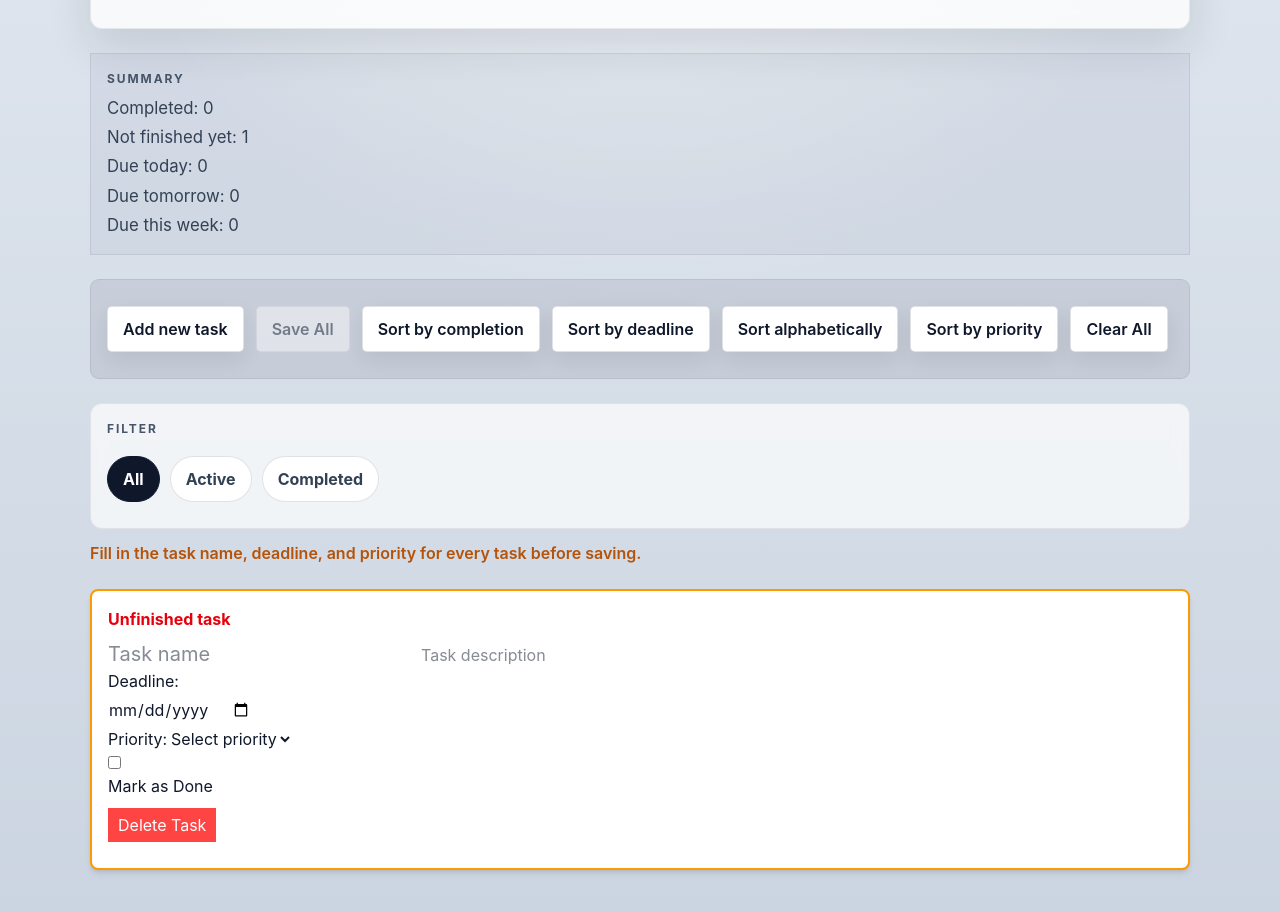
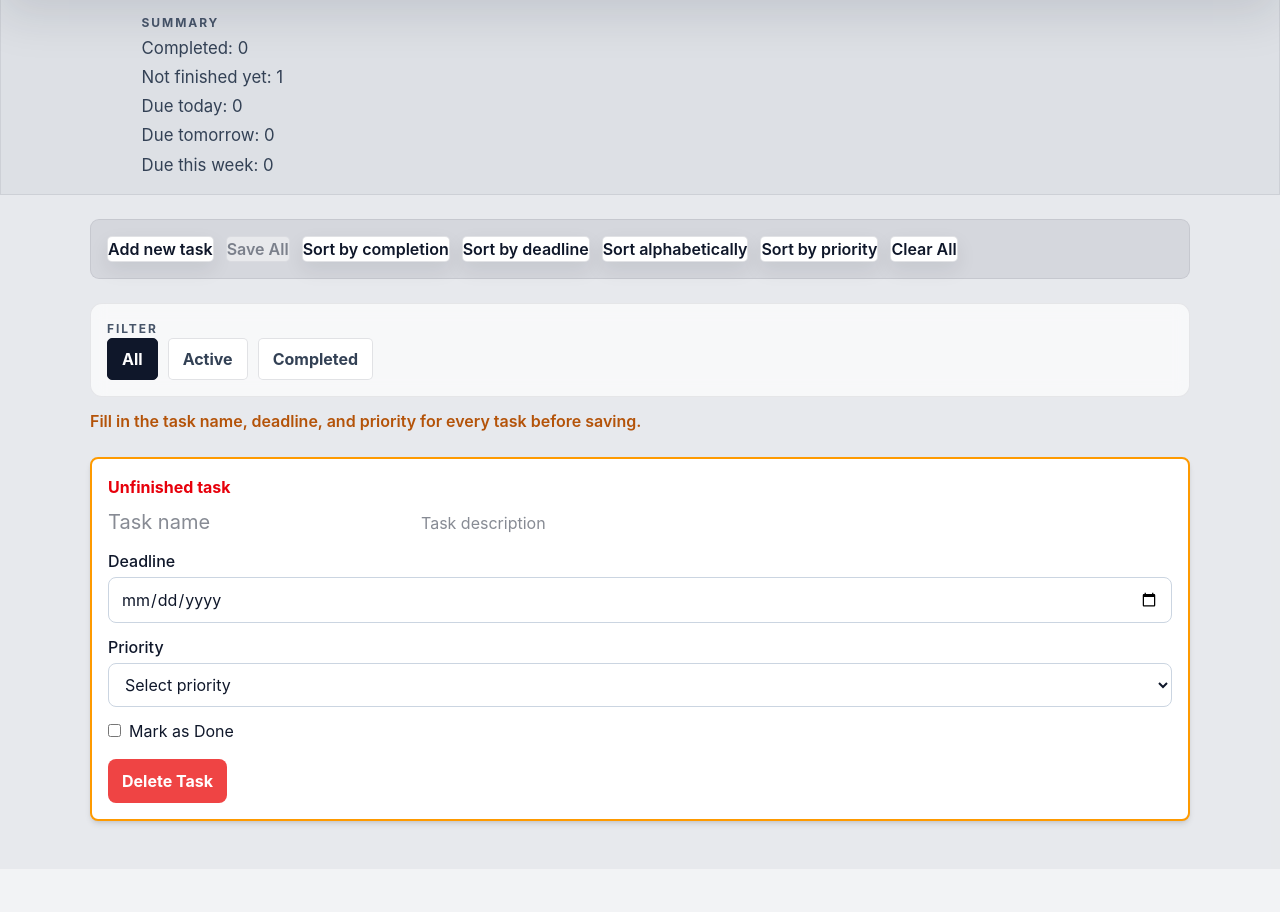
Before and after one commit to Nosh-H/todo-app-v2, a Vue app: page / in a window 1280 px wide. Shown: the part 260-1172 px from the top of the page. After the commit the page ends 1129 px from the top, so only its background shows below. Built offline with nearby package versions, Linux system fonts and the light colour scheme.

Commit message:
Package tasks into TaskCards, make header and summary full wide

```diff
--- a/src/App.vue
+++ b/src/App.vue
@@ -1,5 +1,5 @@
 <script setup>
-import Task from './components/Task.vue'
+import TaskCard from './components/TaskCard.vue'
 import { ref, computed } from 'vue'
 
 const priorityOptions = ['Critical', 'High', 'Medium', 'Low', 'Optional']
@@ -94,12 +94,6 @@ function isTaskValid(task) {
   )
 }
 
-// Determines styling of task border based on completion status
-function getTaskBorderClass(task) {
-  if (!isTaskValid(task)) return 'border-amber-500'
-  return task.completed ? 'border-green-500' : 'border-red-500'
-}
-
 // Number of tasks marked completed / incomplete.
 // These are `computed` so the template updates reactively when `tasks` change.
 const completedCount = computed(() => tasks.value.filter((t) => t.completed).length)
@@ -190,6 +184,27 @@ function updateTaskDescription(taskId, newDescription) {
   }
 }
 
+function updateTaskDeadline(taskId, newDeadline) {
+  const task = tasks.value.find((entry) => entry.id === taskId)
+  if (task) {
+    task.deadline = newDeadline
+  }
+}
+
+function updateTaskPriority(taskId, newPriority) {
+  const task = tasks.value.find((entry) => entry.id === taskId)
+  if (task) {
+    task.priority = newPriority
+  }
+}
+
+function updateTaskCompleted(taskId, isCompleted) {
+  const task = tasks.value.find((entry) => entry.id === taskId)
+  if (task) {
+    task.completed = isCompleted
+  }
+}
+
 function saveTasks() {
   if (!canSaveAll.value) return
   localStorage.setItem('tasks', JSON.stringify(tasks.value))
@@ -247,16 +262,12 @@ const filteredTasks = computed(() => {
 function getFilterButtonClass(option) {
   return option === activeFilter.value ? 'filter-pill filter-pill--active' : 'filter-pill'
 }
-
-function getTaskStatusLabel(task) {
-  return task.completed ? 'Finished task' : 'Unfinished task'
-}
 </script>
 
 <template>
   <main class="app-shell">
     <header class="app-header">
-      <p class="app-eyebrow">Task manager</p>
+      <p class="app-eyebrow" id="top-title">Task manager</p>
       <h1 class="app-title">Plan, prioritize, and finish your day with less friction</h1>
       <p class="app-description">
         Create tasks, add deadlines and priority levels, then sort everything to match how you want
@@ -265,7 +276,7 @@ function getTaskStatusLabel(task) {
     </header>
 
     <div id="summary" class="summary">
-      <p class="app-eyebrow">Summary</p>
+      <p class="app-eyebrow" id="top-title">Summary</p>
       <p class="bullet">Completed: {{ completedCount }}</p>
       <p class="bullet">Not finished yet: {{ incompleteCount }}</p>
       <p class="bullet">Due today: {{ dueTodayCount }}</p>
@@ -308,71 +319,23 @@ function getTaskStatusLabel(task) {
     </div>
 
     <div v-else class="task-list">
-      <div
+      <TaskCard
         v-for="task in filteredTasks"
         :key="task.id"
-        class="task-card bg-white shadow-md rounded-lg p-4 w-full box-border border-2"
-        :class="getTaskBorderClass(task)"
-      >
-        <h3 :class="task.completed ? 'text-green-600' : 'text-red-600'" class="font-bold mb-2">
-          {{ getTaskStatusLabel(task) }}
-        </h3>
-
-        <Task
-          :taskName="task.name"
-          @update:taskName="(newName) => updateTaskName(task.id, newName)"
-          :taskDescription="task.description"
-          @update:taskDescription="(newDesc) => updateTaskDescription(task.id, newDesc)"
-        />
-
-        <div>
-          <label style="display: inline-block">Deadline:</label>
-          <input type="date" v-model="task.deadline" required />
-        </div>
-
-        <div>
-          <label style="display: inline-block">Priority:</label>
-          <select v-model="task.priority" required>
-            <option disabled value="">Select priority</option>
-            <option v-for="option in priorityOptions" :key="option" :value="option">
-              {{ option }}
-            </option>
-          </select>
-        </div>
-
-        <div style="display: inline-block">
-          <input type="checkbox" :id="`done-${task.id}`" v-model="task.completed" />
-          <label :for="`done-${task.id}`">Mark as Done</label>
-        </div>
-
-        <br />
-        <button @click="deleteTask(task.id)" class="delete-btn">Delete Task</button>
-      </div>
+        :task="task"
+        :priority-options="priorityOptions"
+        @update:taskName="(newName) => updateTaskName(task.id, newName)"
+        @update:taskDescription="(newDesc) => updateTaskDescription(task.id, newDesc)"
+        @update:deadline="(newDeadline) => updateTaskDeadline(task.id, newDeadline)"
+        @update:priority="(newPriority) => updateTaskPriority(task.id, newPriority)"
+        @update:completed="(isCompleted) => updateTaskCompleted(task.id, isCompleted)"
+        @delete="deleteTask(task.id)"
+      />
     </div>
   </main>
 </template>
 
 <style scoped>
-input {
-  display: block;
-  margin: 5px 0;
-}
-
-.delete-btn {
-  background-color: #ff4444;
-  color: white;
-  border: none;
-  padding: 5px 10px;
-  cursor: pointer;
-  margin-top: 10px;
-}
-
-button {
-  margin: 10px 0;
-  padding: 10px 15px;
-  cursor: pointer;
-}
-
 .toolbar button:disabled {
   cursor: not-allowed;
   opacity: 0.45;
@@ -385,5 +348,4 @@ button {
   color: #b45309;
   font-weight: 600;
 }
-
 </style>
--- /dev/null
+++ b/src/components/TaskCard.vue
@@ -0,0 +1,156 @@
+<script setup>
+import { computed } from 'vue'
+import Task from './Task.vue'
+
+defineOptions({
+  name: 'TaskCard',
+})
+
+const props = defineProps({
+  task: {
+    type: Object,
+    required: true,
+  },
+  priorityOptions: {
+    type: Array,
+    required: true,
+  },
+})
+
+const emit = defineEmits([
+  'update:taskName',
+  'update:taskDescription',
+  'update:deadline',
+  'update:priority',
+  'update:completed',
+  'delete',
+])
+
+function toLocalDate(dateStr) {
+  if (!dateStr) return null
+  const parts = dateStr.split('-').map(Number)
+  if (parts.length !== 3 || parts.some(isNaN)) return null
+  return new Date(parts[0], parts[1] - 1, parts[2])
+}
+
+function isTaskValid(task) {
+  return (
+    typeof task.name === 'string' &&
+    task.name.trim().length > 0 &&
+    toLocalDate(task.deadline) !== null &&
+    props.priorityOptions.includes(task.priority)
+  )
+}
+
+const taskBorderClass = computed(() => {
+  if (!isTaskValid(props.task)) return 'border-amber-500'
+  return props.task.completed ? 'border-green-500' : 'border-red-500'
+})
+
+const taskStatusClass = computed(() => {
+  return props.task.completed ? 'text-green-600' : 'text-red-600'
+})
+
+const taskStatusLabel = computed(() => {
+  return props.task.completed ? 'Finished task' : 'Unfinished task'
+})
+
+const deadlineModel = computed({
+  get: () => props.task.deadline,
+  set: (value) => emit('update:deadline', value),
+})
+
+const priorityModel = computed({
+  get: () => props.task.priority,
+  set: (value) => emit('update:priority', value),
+})
+
+const completedModel = computed({
+  get: () => props.task.completed,
+  set: (value) => emit('update:completed', value),
+})
+</script>
+
+<template>
+  <article
+    class="task-card w-full box-border rounded-lg border-2 bg-white p-4 shadow-md"
+    :class="taskBorderClass"
+  >
+    <h3 class="mb-2 font-bold" :class="taskStatusClass">
+      {{ taskStatusLabel }}
+    </h3>
+
+    <Task
+      :taskName="task.name"
+      :taskDescription="task.description"
+      @update:taskName="(newName) => emit('update:taskName', newName)"
+      @update:taskDescription="(newDescription) => emit('update:taskDescription', newDescription)"
+    />
+
+    <div class="mt-3">
+      <label class="mb-1 block font-medium" :for="`deadline-${task.id}`">Deadline</label>
+      <input
+        :id="`deadline-${task.id}`"
+        v-model="deadlineModel"
+        class="task-field"
+        type="date"
+        required
+      />
+    </div>
+
+    <div class="mt-3">
+      <label class="mb-1 block font-medium" :for="`priority-${task.id}`">Priority</label>
+      <select
+        :id="`priority-${task.id}`"
+        v-model="priorityModel"
+        class="task-field"
+        required
+      >
+        <option disabled value="">Select priority</option>
+        <option v-for="option in priorityOptions" :key="option" :value="option">
+          {{ option }}
+        </option>
+      </select>
+    </div>
+
+    <div class="mt-3 flex items-center gap-2">
+      <input :id="`done-${task.id}`" v-model="completedModel" type="checkbox" />
+      <label :for="`done-${task.id}`">Mark as Done</label>
+    </div>
+
+    <button type="button" class="delete-btn mt-4" @click="emit('delete')">
+      Delete Task
+    </button>
+  </article>
+</template>
+
+<style scoped>
+.task-field {
+  display: block;
+  width: 100%;
+  max-width: 100%;
+  border-radius: 0.5rem;
+  border: 1px solid rgb(203 213 225);
+  padding: 0.625rem 0.75rem;
+  background: white;
+}
+
+.task-field:focus {
+  outline: 2px solid rgba(37, 99, 235, 0.25);
+  outline-offset: 2px;
+}
+
+.delete-btn {
+  border: none;
+  border-radius: 0.5rem;
+  background-color: #ef4444;
+  color: white;
+  padding: 0.625rem 0.875rem;
+  font-weight: 700;
+  cursor: pointer;
+}
+
+.delete-btn:hover {
+  background-color: #dc2626;
+}
+</style>
--- a/src/style.css
+++ b/src/style.css
@@ -6,9 +6,7 @@
   line-height: 1.5;
   font-weight: 400;
   color: #0f172a;
-  background:
-    radial-gradient(circle at top, rgba(255, 255, 255, 0.7), rgba(255, 255, 255, 0) 42%),
-    linear-gradient(180deg, #e2e8f0 0%, #cbd5e1 100%);
+  background:rgba(100, 111, 136, 0.08)
 }
 
 body {
@@ -20,7 +18,7 @@ body {
 
 #app {
   min-height: 100vh;
-  padding: 32px 20px 48px;
+  padding: 0 20px 48px;
 }
 
 .app-shell {
@@ -32,14 +30,16 @@ body {
   background: rgba(255, 255, 255, 0.78);
   backdrop-filter: blur(10px);
   border: 1px solid rgba(15, 23, 42, 0.08);
-  border-radius: 12px;
-  padding: 28px 28px 24px;
+  padding: 28px 28px;
   box-shadow: 0 18px 45px rgba(15, 23, 42, 0.12);
-  margin-bottom: 24px;
+}
+
+#top-title {
+  margin: 0 10%;
 }
 
 .app-eyebrow {
-  margin: 0 0 8px;
+  margin: 0%;
   text-transform: uppercase;
   letter-spacing: 0.16em;
   font-size: 0.75rem;
@@ -48,29 +48,38 @@ body {
 }
 
 .app-title {
-  margin: 0;
-  font-size: clamp(2rem, 4vw, 3.25rem);
+  margin: 25px 10%;
+  font-size: clamp(2rem, 4vw, 3rem);
   line-height: 1.1;
   color: #0f172a;
 }
-
+/* Top right bottom left */
 .app-description {
-  margin: 14px 0 0;
-  max-width: 70ch;
+  margin: 0px 10%;
+  max-width: 80%;
   font-size: 1.05rem;
   color: #334155;
 }
 
 .summary {
-  margin: 10px 0 0;
+  margin: 0;
   background: rgba(100, 111, 136, 0.08);
   border: 1px solid rgba(15, 23, 42, 0.08);
   padding: 16px;
   margin-bottom: 24px;
 }
 
+.app-header,
+.summary {
+  width: 100vw;
+  margin-left: calc(50% - 50vw);
+  margin-right: calc(50% - 50vw);
+  border-radius: 0;
+  box-sizing: border-box;
+}
+
 .bullet {
-  margin: 4px 0 0;
+  margin: 4px 10% 0;
   max-width: 70ch;
   font-size: 1.05rem;
   color: #334155;
@@ -127,7 +136,7 @@ body {
   border: 1px solid rgba(15, 23, 42, 0.12);
   background: #ffffff;
   color: #334155;
-  border-radius: 9999px;
+  border-radius: 5px;
   padding: 8px 14px;
   font-weight: 700;
   margin: 0;
@@ -154,7 +163,7 @@ body {
 
 @media (max-width: 640px) {
   #app {
-    padding: 20px 12px 32px;
+    padding: 0 12px 32px;
   }
 
   .app-header {
```
